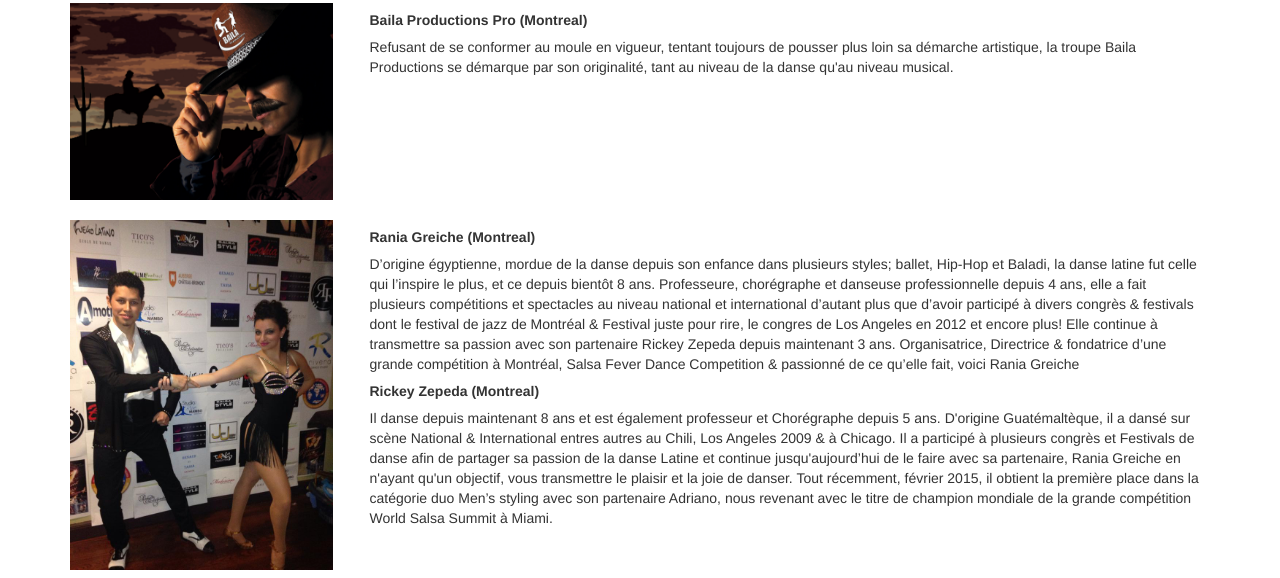
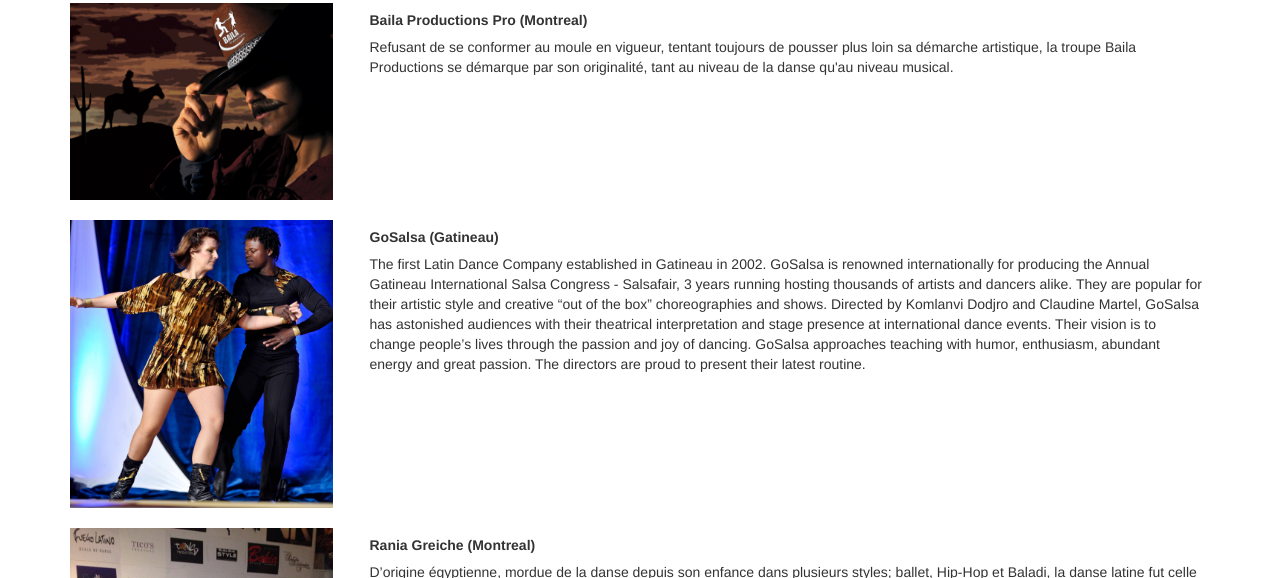
Before and after one commit to wleroux/osc, a website: page public/index.html in a window 1280 px wide. Shown: the part 1871-2449 px from the top of the page. Drawn offline with nearby package versions, Linux system fonts and the light colour scheme; files that its build step writes are made by us from their sources.

Commit message:
Added GoSalsa performer

```diff
--- a/public/index.html
+++ b/public/index.html
@@ -85,6 +85,18 @@
           <p><strong>Baila Productions Pro (Montreal)</strong></p>
 
           <p>Refusant de se conformer au moule en vigueur, tentant toujours de pousser plus loin sa démarche artistique, la troupe Baila Productions se démarque par son originalité, tant au niveau de la danse qu'au niveau musical.</p>
+        </div>
+      </div>
+
+
+      <div class="row performer">
+        <div class="col-xs-12 col-md-3">
+          <img src="images/performer_GoSalsa.jpg" />
+        </div>
+        <div class="col-xs-12 col-md-9">
+          <p><strong>GoSalsa (Gatineau)</strong></p>
+
+          <p>The first Latin Dance Company established in Gatineau in 2002. GoSalsa is renowned internationally for producing the Annual Gatineau International Salsa Congress - Salsafair, 3 years running hosting thousands of artists and dancers alike. They are popular for their artistic style and creative “out of the box” choreographies and shows. Directed by Komlanvi Dodjro and Claudine Martel, GoSalsa has astonished audiences with their theatrical interpretation and stage presence at international dance events. Their vision is to change people’s lives through the passion and joy of dancing. GoSalsa approaches teaching with humor, enthusiasm, abundant energy and great passion. The directors are proud to present their latest routine.</p>
         </div>
       </div>
 
```
Also changed, not shown: public/images/performer_GoSalsa.jpg (added).
